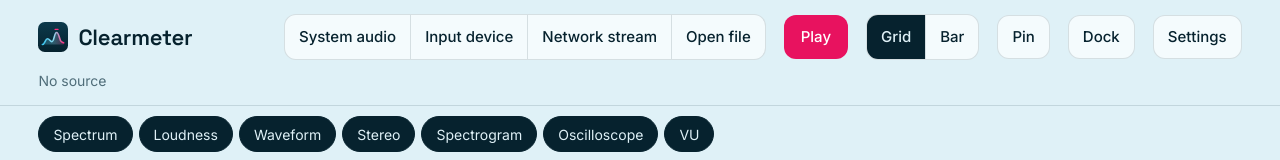
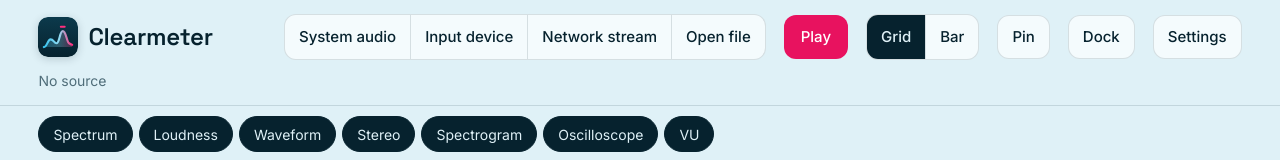
Before and after one commit to 80ambionic/Clearmeter, an Electron app: page renderer/index.html in a window 1280 px wide. Shown: the top 160 px of the page. Drawn offline with Linux system fonts and the light colour scheme.

Commit message:
Show the app icon larger beside the Clearmeter name
Co-Authored-By: Claude Opus 5.5 <noreply@anthropic.com>
Claude-Session: https://claude.ai/code/session_01G8C6KptGQq1Zs6QkUCWNZm

```diff
--- a/renderer/index.html
+++ b/renderer/index.html
@@ -16,8 +16,8 @@
 body{margin:0;min-height:100vh;min-height:100dvh;display:flex;flex-direction:column;background:var(--bg);color:var(--ink);font:16px/1.5 Inter,system-ui,sans-serif;overflow-x:clip}
 button,select,input{font:inherit;color:inherit}
 .top{display:flex;flex-wrap:wrap;align-items:center;gap:10px 18px;padding:14px max(3vw,14px);border-bottom:1px solid var(--line)}
-.brand{font:600 22px/1 'Space Grotesk',sans-serif;letter-spacing:-.01em;margin-right:auto;display:flex;align-items:center;gap:10px}
-.brand svg{width:30px;height:30px;flex:none}
+.brand{font:600 24px/1 'Space Grotesk',sans-serif;letter-spacing:-.01em;margin-right:auto;display:flex;align-items:center;gap:10px}
+.brand svg{width:40px;height:40px;flex:none;border-radius:10px;box-shadow:0 2px 8px rgba(6,34,46,.18)}body.docked .brand svg{width:28px;height:28px}
 .seg{display:flex;border:1px solid var(--line);border-radius:12px;overflow:hidden;background:var(--panel)}
 .seg button,.btn{border:0;background:transparent;padding:0 14px;min-height:44px;cursor:pointer;font-size:15px;font-weight:500}
 .seg button+button{border-left:1px solid var(--line)}
```
